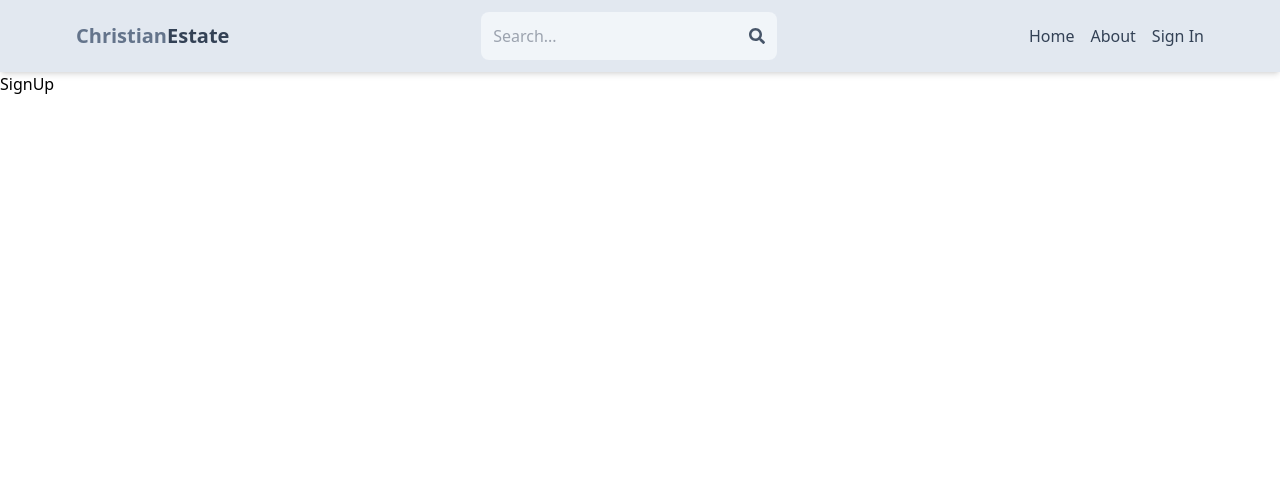
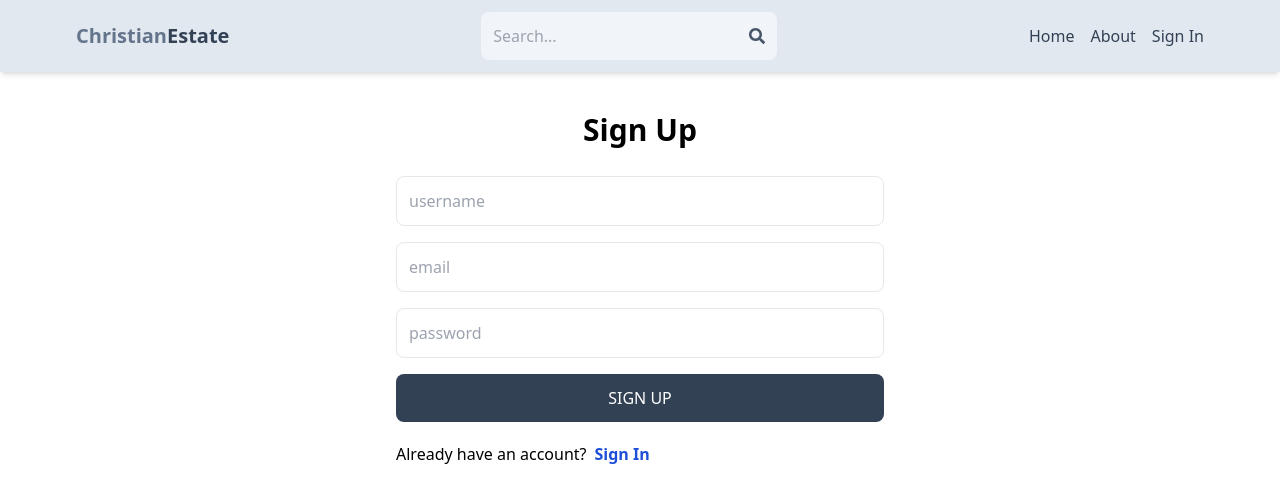
Before and after one commit to Christian20/mern-estate, a React (Vite) app in the folder client/: page /sign-up in a window 1280 px wide. Shown: the top 502 px of the page. Built offline with nearby package versions, Linux system fonts and the light colour scheme.

Commit message:
created sign-up page ui

```diff
--- a/client/src/index.css
+++ b/client/src/index.css
@@ -1,3 +1,7 @@
 @tailwind base;
 @tailwind components;
 @tailwind utilities;
+
+body {
+  backgroiund-color: rgb(241, 245, 241);
+}
--- a/client/src/pages/SignUp.jsx
+++ b/client/src/pages/SignUp.jsx
@@ -1,9 +1,22 @@
 import React from 'react';
+import { Link } from 'react-router-dom';
 
 export default function SignUp() {
   return (
-    <div>
-      SignUp
+    <div className='p-3 max-w-lg mx-auto'>
+      <h1 className='text-3xl text-center font-semibold my-7'>Sign Up</h1>
+      <form className='flex flex-col gap-4'>
+        <input type='text' placeholder='username' className='border p-3 rounded-lg' id='username' />
+        <input type='email' placeholder='email' className='border p-3 rounded-lg' id='email' />
+        <input type='password' placeholder='password' className='border p-3 rounded-lg' id='password' />
+        <button type='submit' className='bg-slate-700 text-white p-3 rounded-lg uppercase hover:opacity-90 disabled:opacity-80'>Sign Up</button>
+      </form>
+      <div className='flex gap-2 mt-5'>
+        <p>Already have an account?</p>
+        <Link to={"/sign-in"}>
+          <span className='text-blue-700 font-semibold hover:underline'>Sign In</span>
+        </Link>
+      </div>
     </div>
   )
 }
```
